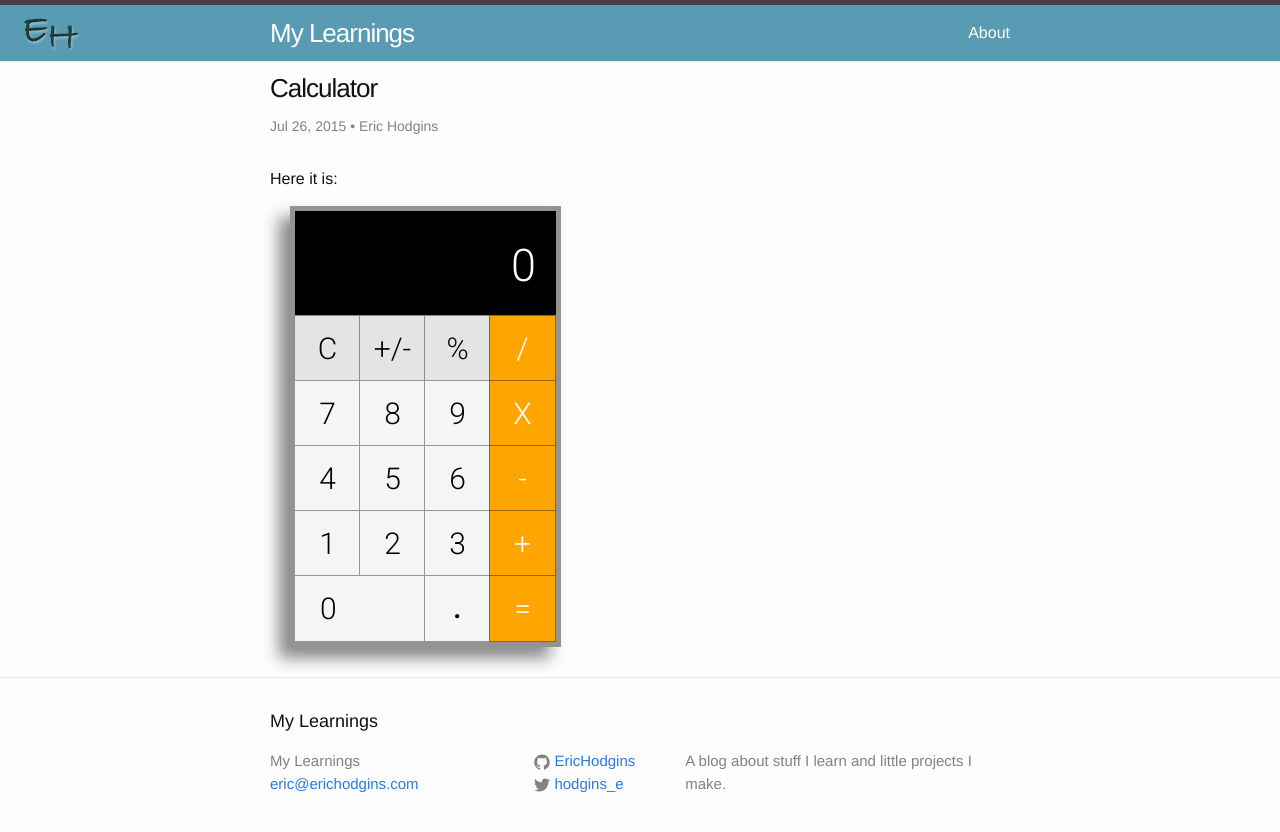
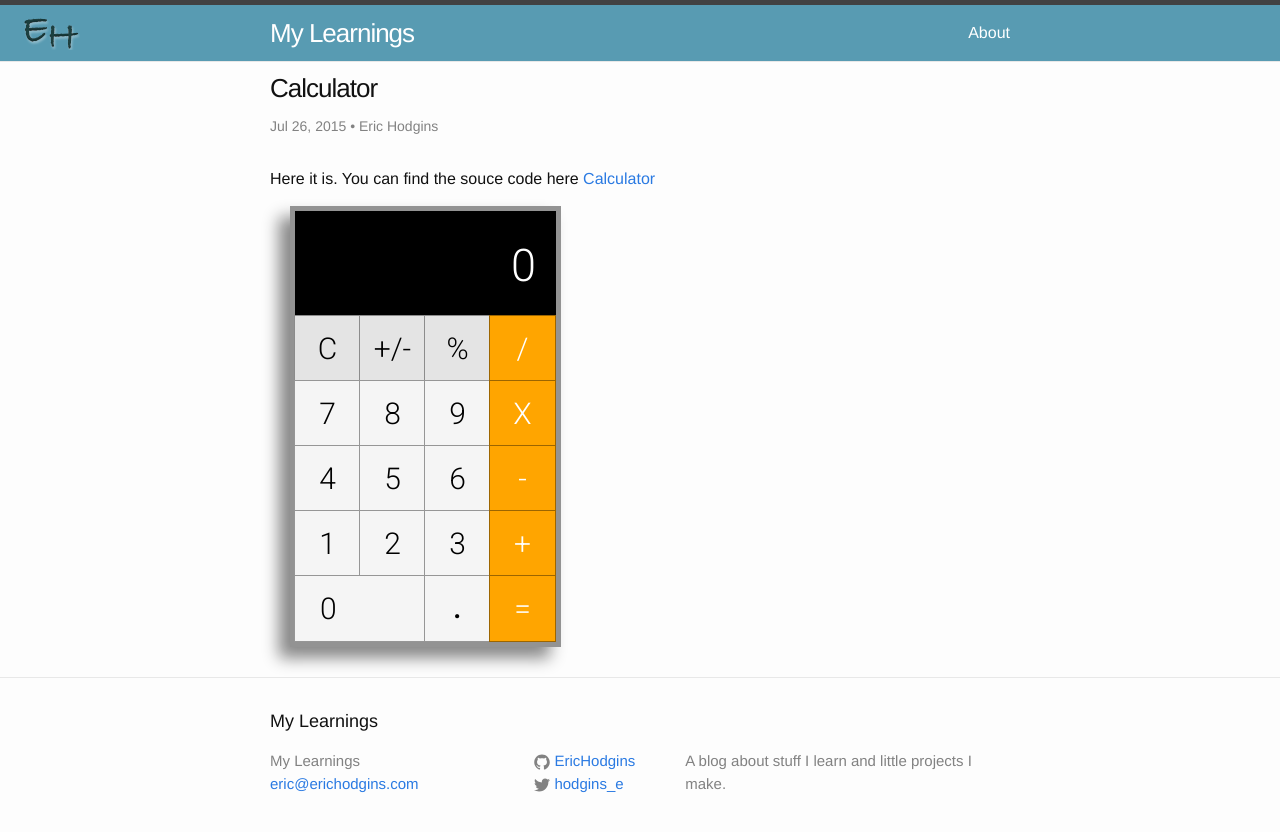
Before and after one commit to EricHodgins/learningsandprojects, a Jekyll site: the page built from _posts/2015-07-26-Calculator.markdown, in a window 1280 px wide. Shown: the top 832 px of the page. Built offline with Jekyll 4.4.1, drawn with Linux system fonts in a browser that asks for light colours.

Commit message:
added link to source code

```diff
--- a/_posts/2015-07-26-Calculator.markdown
+++ b/_posts/2015-07-26-Calculator.markdown
@@ -4,7 +4,7 @@ javascript: calculator.js
 codesnippet: true
 ---
 
-Here it is:
+Here it is.  You can find the souce code here [Calculator](https://github.com/EricHodgins/javascriptCalculator)
 
 <link href='http://fonts.googleapis.com/css?family=Roboto:400,100,300' rel='stylesheet' type='text/css'>
 
```
